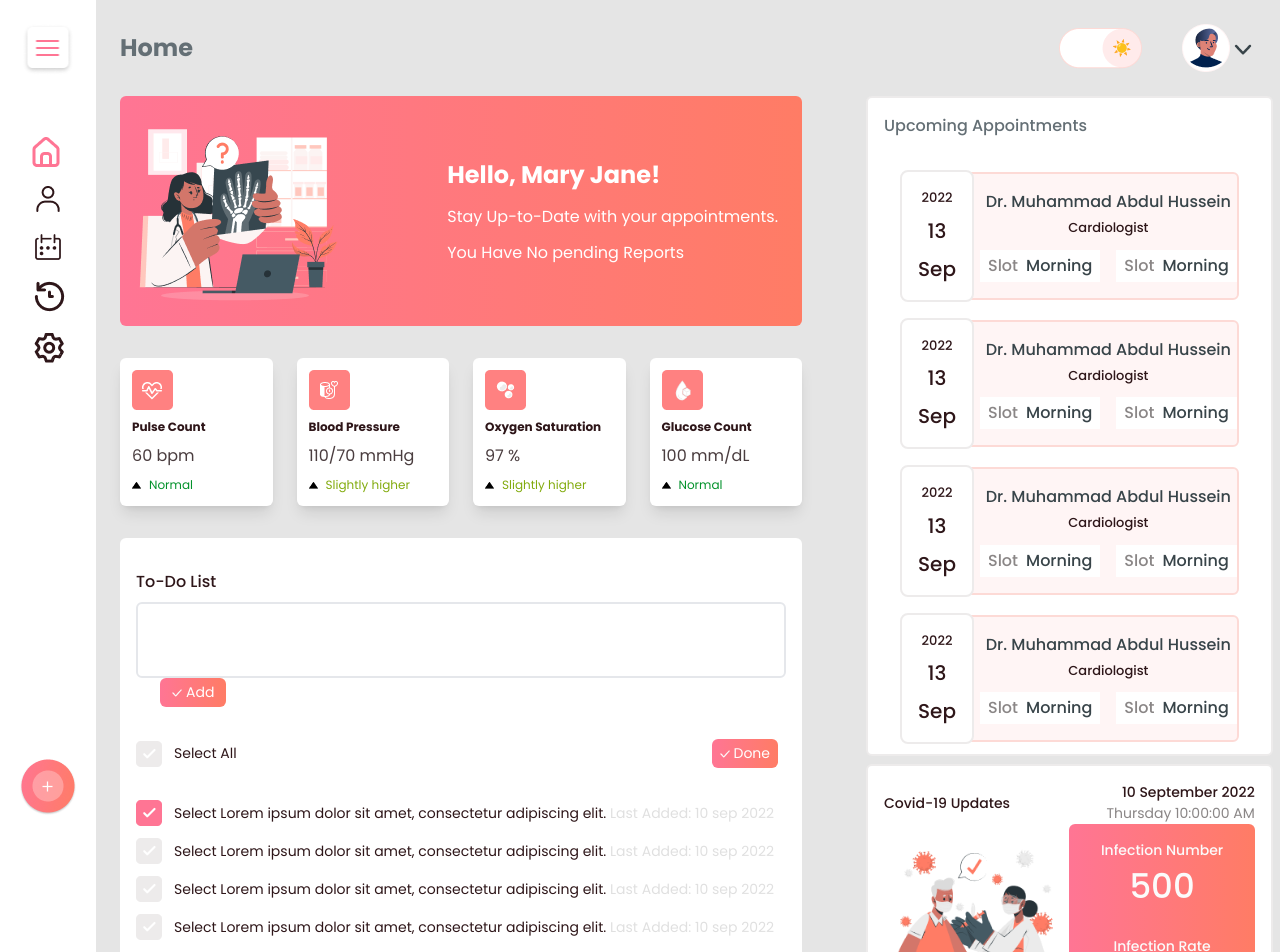
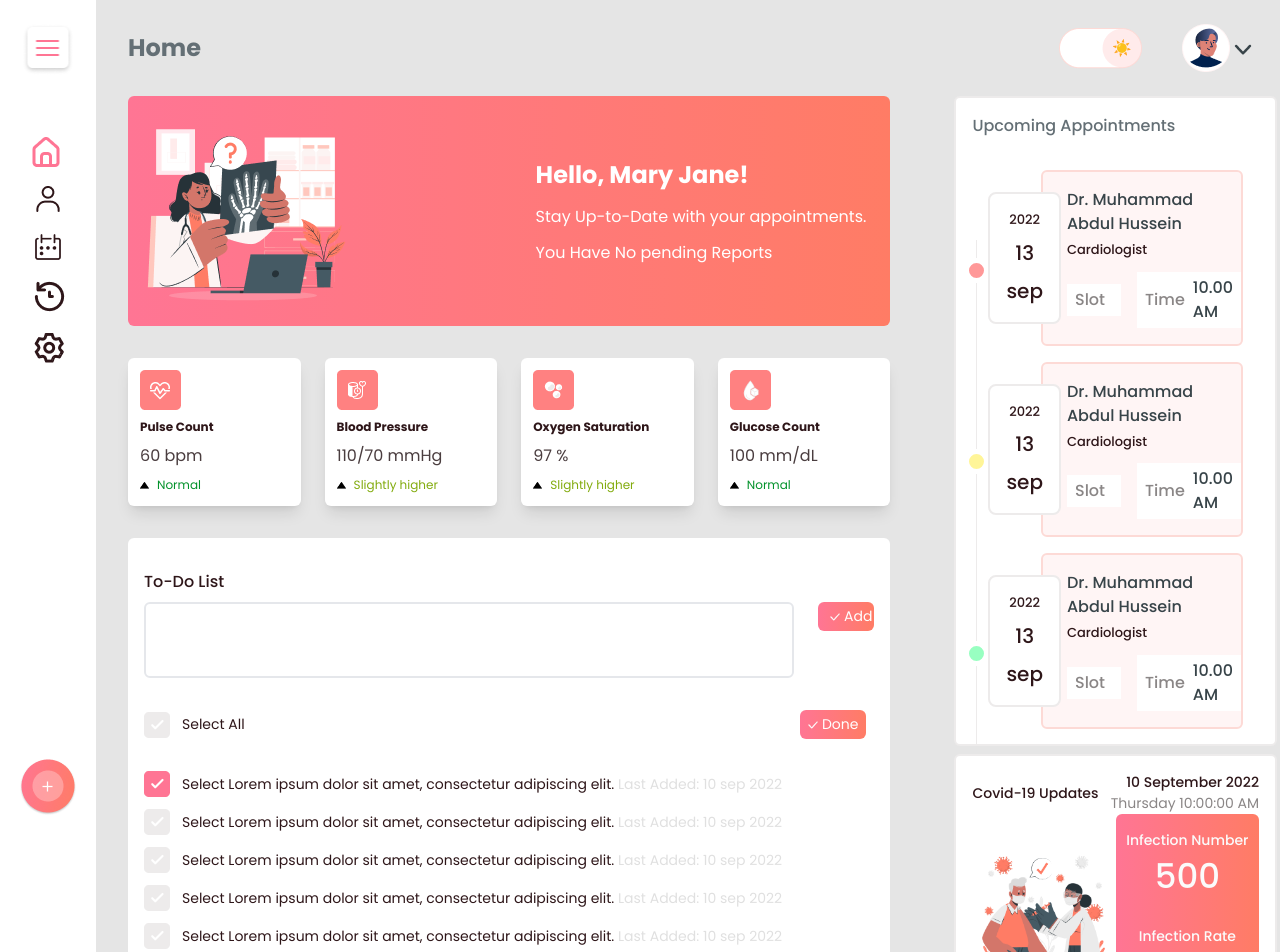
Before and after one commit to mallick-portfolio/corona-appoinment, a React (Create React App) app: page / in a window 1280 px wide. Shown: the top 952 px of the page. Built offline with nearby package versions, Linux system fonts and the light colour scheme.

Commit message:
added upcomming appoinments

```diff
--- a/src/App.css
+++ b/src/App.css
@@ -31,3 +31,34 @@
   -webkit-box-shadow: inset 0 0 6px rgba(0, 0, 0, 0.3);
   background-color: #ffffff;
 }
+.upcomming-item::after {
+  content: "";
+  left: 20px;
+  top: 70px;
+  position: absolute;
+  width: 1px;
+  height: calc(100% - 130px);
+  background-color: #EDEBEB;
+  z-index: 0;
+}
+
+/* .upcomming-list::before {
+  content: "";
+  position: absolute;
+  left: 0px;
+  top: 50%;
+  width: 10px;
+  height: 10px;
+  border-radius: 50%;
+  z-index: 100;
+} */
+/*
+.upcomming-list::after {
+  content: "";
+  position: absolute;
+  left: 0px;
+  top: calc(50% + 15px);
+  border-left: 2px;
+  width: 4px;
+  background-color: red;
+} */
--- a/src/Components/RightSideBar/CovidUpdate.jsx
+++ b/src/Components/RightSideBar/CovidUpdate.jsx
@@ -2,7 +2,7 @@ import React from "react";
 import sample2 from "../../assets/images/Svg_sample2.png";
 const CovidUpdate = () => {
   return (
-    <div className=" my-2 bg-white  px-4 py-5 pt-4 rounded-md border-[#EDEBEB] border-2">
+    <div className=" my-2 bg-white h-[300px] px-4 py-4 pt-4 rounded-md border-[#EDEBEB] border-2">
       <div className="flex justify-between items-center">
         <div>
           <h3 className="text-[#2E1619] font-medium text-[14px]">
@@ -20,9 +20,7 @@ const CovidUpdate = () => {
         <div className="w-1/2">
           <img src={sample2} alt="" />
         </div>
-        <div
-          className="bg-gradient-to-r from-hotPink to-orangePeach w-1/2 h-[190px] overflow-y-scroll text-center text-[#FBFBFB] font-medium rounded-md upcomming-appoinment"
-        >
+        <div className="bg-gradient-to-r from-hotPink to-orangePeach w-1/2 h-[190px] overflow-y-scroll text-center text-[#FBFBFB] font-medium rounded-md upcomming-appoinment">
           <div className="pt-4 pb-2">
             <h4 className="text-[14px]">Infection Number</h4>
             <h4 className="text-[34px]">500</h4>
--- a/src/Components/RightSideBar/RightSideBar.jsx
+++ b/src/Components/RightSideBar/RightSideBar.jsx
@@ -10,7 +10,7 @@ const RightSideBar = ({ show }) => {
   return (
     <div
       className={`smooth-transition bg-[#E5E5E5] min-h-screen px-6 text-white pb-12 ${
-        !show ? "ml-24" : "ml-64 pl-12"
+        !show ? "ml-24  pl-8" : "ml-64 pl-6"
       }`}
     >
       <TopBar show={show} />
--- a/src/Components/RightSideBar/TodoList.jsx
+++ b/src/Components/RightSideBar/TodoList.jsx
@@ -7,8 +7,7 @@ const TodoList = () => {
       <h1 className="text-secondary text-[16px] font-medium mb-2">
         To-Do List
       </h1>
-      <div className="
-      ">
+      <div className="flex justify-between">
         <div>
           <input
             type="text"
--- a/src/Components/RightSideBar/UpCommingEvent.jsx
+++ b/src/Components/RightSideBar/UpCommingEvent.jsx
@@ -2,214 +2,123 @@ import React from "react";
 
 const UpCommingEvent = () => {
   return (
-    <div className=" border-2 border-[#EDEBEB] bg-white  rounded-md px-4  pt-4">
-      <h1 className="text-primary text-[16px] font-medium mb-4">
+    <div className=" border-2 border-[#EDEBEB] bg-white  rounded-md pt-4">
+      <h1 className="text-primary text-[16px] pl-4 font-medium mb-4">
         Upcoming Appointments
       </h1>
-      <div className="h-[600px] overflow-y-scroll text-center text-[#FBFBFB] font-medium rounded-md upcomming-appoinment">
+      <div className="h-[590px] overflow-y-scroll text-center text-[#FBFBFB] font-medium rounded-md upcomming-appoinment">
+        <ul className="relative upcomming-item px-4">
+          {appoinments.map((appoinment) => (
+            <li key={appoinment.id} className="relative upcomming-list">
+              <div
+                className={`absolute w-[25px] z-50 h-[25px] ${appoinment.color} rounded-full -left-2 top-1/2 border-[5px] border-white`}
+              ></div>
               <div className="flex items-center  rounded-lg mx-4 my-4">
                 <div className="bg-white p-4 rounded-lg z-50 border-[#EDEBEB] border-2">
-            <h5 className="text-secondary text-[13px]">2022</h5>
-            <h4 className="text-secondary py-2 text-[20px]">13</h4>
-            <h3 className="text-secondary text-[20px]">Sep</h3>
+                  <h5 className="text-secondary text-[13px]">
+                    {appoinment.year}
+                  </h5>
+                  <h4 className="text-secondary py-2 text-[20px]">
+                    {appoinment.date}
+                  </h4>
+                  <h3 className="text-secondary text-[20px]">
+                    {appoinment.month}
+                  </h3>
                 </div>
-          <div className="rounded-md border-2 border-[#FDDAD6] py-4 -ml-5 pl-6 z-0 w-full bg-[#FFF5F5]">
+                <div className="rounded-md border-2 border-[#FDDAD6] py-4 -ml-5 pl-6 z-0 w-full bg-[#FFF5F5] text-left">
                   <h3 className="text-[#384449] font-medium text-[16px]">
-              Dr. Muhammad Abdul Hussein
+                    {appoinment.doctor}
                   </h3>
                   <h4 className="text-secondary text-[13px] pt-1 pb-3">
-              Cardiologist
+                    {appoinment.specialist}
                   </h4>
                   <div className="flex items-center gap-4">
                     <div className="flex gap-2 items-center bg-white font-medium  py-1 px-2">
                       <span className="text-accent">Slot</span>
-                <span className="text-[#384449]">Morning</span>
+                      <span className="text-[#384449]">{appoinment.Slot}</span>
                     </div>
                     <div className="flex gap-2 items-center bg-white font-medium  py-1 px-2">
-                <span className="text-accent">Slot</span>
-                <span className="text-[#384449]">Morning</span>
+                      <span className="text-accent">Time</span>
+                      <span className="text-[#384449]">{appoinment.time}</span>
                     </div>
                   </div>
                 </div>
               </div>
-        <div className="flex items-center  rounded-lg mx-4 my-4">
-          <div className="bg-white p-4 rounded-lg z-50 border-[#EDEBEB] border-2">
-            <h5 className="text-secondary text-[13px]">2022</h5>
-            <h4 className="text-secondary py-2 text-[20px]">13</h4>
-            <h3 className="text-secondary text-[20px]">Sep</h3>
-          </div>
-          <div className="rounded-md border-2 border-[#FDDAD6] py-4 -ml-5 pl-6 z-0 w-full bg-[#FFF5F5]">
-            <h3 className="text-[#384449] font-medium text-[16px]">
-              Dr. Muhammad Abdul Hussein
-            </h3>
-            <h4 className="text-secondary text-[13px] pt-1 pb-3">
-              Cardiologist
-            </h4>
-            <div className="flex items-center gap-4">
-              <div className="flex gap-2 items-center bg-white font-medium  py-1 px-2">
-                <span className="text-accent">Slot</span>
-                <span className="text-[#384449]">Morning</span>
-              </div>
-              <div className="flex gap-2 items-center bg-white font-medium  py-1 px-2">
-                <span className="text-accent">Slot</span>
-                <span className="text-[#384449]">Morning</span>
-              </div>
-            </div>
-          </div>
-        </div>
-        <div className="flex items-center  rounded-lg mx-4 my-4">
-          <div className="bg-white p-4 rounded-lg z-50 border-[#EDEBEB] border-2">
-            <h5 className="text-secondary text-[13px]">2022</h5>
-            <h4 className="text-secondary py-2 text-[20px]">13</h4>
-            <h3 className="text-secondary text-[20px]">Sep</h3>
-          </div>
-          <div className="rounded-md border-2 border-[#FDDAD6] py-4 -ml-5 pl-6 z-0 w-full bg-[#FFF5F5]">
-            <h3 className="text-[#384449] font-medium text-[16px]">
-              Dr. Muhammad Abdul Hussein
-            </h3>
-            <h4 className="text-secondary text-[13px] pt-1 pb-3">
-              Cardiologist
-            </h4>
-            <div className="flex items-center gap-4">
-              <div className="flex gap-2 items-center bg-white font-medium  py-1 px-2">
-                <span className="text-accent">Slot</span>
-                <span className="text-[#384449]">Morning</span>
-              </div>
-              <div className="flex gap-2 items-center bg-white font-medium  py-1 px-2">
-                <span className="text-accent">Slot</span>
-                <span className="text-[#384449]">Morning</span>
-              </div>
-            </div>
-          </div>
-        </div>
-        <div className="flex items-center  rounded-lg mx-4 my-4">
-          <div className="bg-white p-4 rounded-lg z-50 border-[#EDEBEB] border-2">
-            <h5 className="text-secondary text-[13px]">2022</h5>
-            <h4 className="text-secondary py-2 text-[20px]">13</h4>
-            <h3 className="text-secondary text-[20px]">Sep</h3>
-          </div>
-          <div className="rounded-md border-2 border-[#FDDAD6] py-4 -ml-5 pl-6 z-0 w-full bg-[#FFF5F5]">
-            <h3 className="text-[#384449] font-medium text-[16px]">
-              Dr. Muhammad Abdul Hussein
-            </h3>
-            <h4 className="text-secondary text-[13px] pt-1 pb-3">
-              Cardiologist
-            </h4>
-            <div className="flex items-center gap-4">
-              <div className="flex gap-2 items-center bg-white font-medium  py-1 px-2">
-                <span className="text-accent">Slot</span>
-                <span className="text-[#384449]">Morning</span>
-              </div>
-              <div className="flex gap-2 items-center bg-white font-medium  py-1 px-2">
-                <span className="text-accent">Slot</span>
-                <span className="text-[#384449]">Morning</span>
-              </div>
-            </div>
-          </div>
-        </div>
-        <div className="flex items-center  rounded-lg mx-4 my-4">
-          <div className="bg-white p-4 rounded-lg z-50 border-[#EDEBEB] border-2">
-            <h5 className="text-secondary text-[13px]">2022</h5>
-            <h4 className="text-secondary py-2 text-[20px]">13</h4>
-            <h3 className="text-secondary text-[20px]">Sep</h3>
-          </div>
-          <div className="rounded-md border-2 border-[#FDDAD6] py-4 -ml-5 pl-6 z-0 w-full bg-[#FFF5F5]">
-            <h3 className="text-[#384449] font-medium text-[16px]">
-              Dr. Muhammad Abdul Hussein
-            </h3>
-            <h4 className="text-secondary text-[13px] pt-1 pb-3">
-              Cardiologist
-            </h4>
-            <div className="flex items-center gap-4">
-              <div className="flex gap-2 items-center bg-white font-medium  py-1 px-2">
-                <span className="text-accent">Slot</span>
-                <span className="text-[#384449]">Morning</span>
-              </div>
-              <div className="flex gap-2 items-center bg-white font-medium  py-1 px-2">
-                <span className="text-accent">Slot</span>
-                <span className="text-[#384449]">Morning</span>
-              </div>
-            </div>
-          </div>
-        </div>
-        <div className="flex items-center  rounded-lg mx-4 my-4">
-          <div className="bg-white p-4 rounded-lg z-50 border-[#EDEBEB] border-2">
-            <h5 className="text-secondary text-[13px]">2022</h5>
-            <h4 className="text-secondary py-2 text-[20px]">13</h4>
-            <h3 className="text-secondary text-[20px]">Sep</h3>
-          </div>
-          <div className="rounded-md border-2 border-[#FDDAD6] py-4 -ml-5 pl-6 z-0 w-full bg-[#FFF5F5]">
-            <h3 className="text-[#384449] font-medium text-[16px]">
-              Dr. Muhammad Abdul Hussein
-            </h3>
-            <h4 className="text-secondary text-[13px] pt-1 pb-3">
-              Cardiologist
-            </h4>
-            <div className="flex items-center gap-4">
-              <div className="flex gap-2 items-center bg-white font-medium  py-1 px-2">
-                <span className="text-accent">Slot</span>
-                <span className="text-[#384449]">Morning</span>
-              </div>
-              <div className="flex gap-2 items-center bg-white font-medium  py-1 px-2">
-                <span className="text-accent">Slot</span>
-                <span className="text-[#384449]">Morning</span>
-              </div>
-            </div>
-          </div>
-        </div>
-        <div className="flex items-center  rounded-lg mx-4 my-4">
-          <div className="bg-white p-4 rounded-lg z-50 border-[#EDEBEB] border-2">
-            <h5 className="text-secondary text-[13px]">2022</h5>
-            <h4 className="text-secondary py-2 text-[20px]">13</h4>
-            <h3 className="text-secondary text-[20px]">Sep</h3>
-          </div>
-          <div className="rounded-md border-2 border-[#FDDAD6] py-4 -ml-5 pl-6 z-0 w-full bg-[#FFF5F5]">
-            <h3 className="text-[#384449] font-medium text-[16px]">
-              Dr. Muhammad Abdul Hussein
-            </h3>
-            <h4 className="text-secondary text-[13px] pt-1 pb-3">
-              Cardiologist
-            </h4>
-            <div className="flex items-center gap-4">
-              <div className="flex gap-2 items-center bg-white font-medium  py-1 px-2">
-                <span className="text-accent">Slot</span>
-                <span className="text-[#384449]">Morning</span>
-              </div>
-              <div className="flex gap-2 items-center bg-white font-medium  py-1 px-2">
-                <span className="text-accent">Slot</span>
-                <span className="text-[#384449]">Morning</span>
-              </div>
-            </div>
-          </div>
-        </div>
-        <div className="flex items-center  rounded-lg mx-4 my-4">
-          <div className="bg-white p-4 rounded-lg z-50 border-[#EDEBEB] border-2">
-            <h5 className="text-secondary text-[13px]">2022</h5>
-            <h4 className="text-secondary py-2 text-[20px]">13</h4>
-            <h3 className="text-secondary text-[20px]">Sep</h3>
-          </div>
-          <div className="rounded-md border-2 border-[#FDDAD6] py-4 -ml-5 pl-6 z-0 w-full bg-[#FFF5F5]">
-            <h3 className="text-[#384449] font-medium text-[16px]">
-              Dr. Muhammad Abdul Hussein
-            </h3>
-            <h4 className="text-secondary text-[13px] pt-1 pb-3">
-              Cardiologist
-            </h4>
-            <div className="flex items-center gap-4">
-              <div className="flex gap-2 items-center bg-white font-medium  py-1 px-2">
-                <span className="text-accent">Slot</span>
-                <span className="text-[#384449]">Morning</span>
-              </div>
-              <div className="flex gap-2 items-center bg-white font-medium  py-1 px-2">
-                <span className="text-accent">Slot</span>
-                <span className="text-[#384449]">Morning</span>
-              </div>
-            </div>
-          </div>
-        </div>
+            </li>
+          ))}
+        </ul>
       </div>
     </div>
   );
 };
 
+const appoinments = [
+  {
+    id: 1,
+    year: 2022,
+    month: "sep",
+    date: 13,
+    doctor: "Dr. Muhammad Abdul Hussein",
+    specialist: "Cardiologist",
+    slot: "Morning",
+    time: "10.00 AM",
+    color: "bg-[#FF9898]",
+  },
+  {
+    id: 2,
+    year: 2022,
+    month: "sep",
+    date: 13,
+    doctor: "Dr. Muhammad Abdul Hussein",
+    specialist: "Cardiologist",
+    slot: "Morning",
+    time: "10.00 AM",
+    color: "bg-[#FFF598]",
+  },
+  {
+    id: 3,
+    year: 2022,
+    month: "sep",
+    date: 13,
+    doctor: "Dr. Muhammad Abdul Hussein",
+    specialist: "Cardiologist",
+    slot: "Morning",
+    time: "10.00 AM",
+    color: "bg-[#98FFC1]",
+  },
+  {
+    id: 4,
+    year: 2022,
+    month: "sep",
+    date: 13,
+    doctor: "Dr. Muhammad Abdul Hussein",
+    specialist: "Cardiologist",
+    slot: "Morning",
+    time: "10.00 AM",
+    color: "bg-[#FF9898]",
+  },
+  {
+    id: 5,
+    year: 2022,
+    month: "sep",
+    date: 13,
+    doctor: "Dr. Muhammad Abdul Hussein",
+    specialist: "Cardiologist",
+    slot: "Morning",
+    time: "10.00 AM",
+    color: "bg-[#FFF598]",
+  },
+  {
+    id: 6,
+    year: 2022,
+    month: "sep",
+    date: 13,
+    doctor: "Dr. Muhammad Abdul Hussein",
+    specialist: "Cardiologist",
+    slot: "Morning",
+    time: "10.00 AM",
+    color: "bg-[#98FFC1]",
+  },
+];
+
 export default UpCommingEvent;
--- a/tailwind.config.js
+++ b/tailwind.config.js
@@ -1,8 +1,22 @@
 module.exports = {
   content: ["./src/**/*.{js,jsx,ts,tsx}"],
   theme: {
+    screens: {
+      'sm': '390px',
+      // => @media (min-width: 390px) { ... }
+
+      'md': '834px',
+      // => @media (min-width: 834px) { ... }
+
+      'lg': '1512px',
+     // => @media (min-width: 1512px) { ... }
+    },
     extend: {
       colors: {
+        primary: "#646F75",
+        secondary: "#2E1619",
+        accent: "#8A8686",
+        neutral: "#E0E0E0",
         mygreen: "#03922B",
         hotPink: "#FF7594",
         orangePeach: "#FF7C65",
@@ -10,19 +24,19 @@ module.exports = {
     },
   },
   plugins: [require("daisyui")],
-  daisyui: {
-    themes: [
-      {
-        mytheme: {
-          primary: "#646F75",
-          secondary: "#2E1619",
-          accent: "#8A8686",
-          neutral: "#E0E0E0",
-          "base-100": "#ffffff",
-        },
-      },
-      "dark",
-      "cupcake",
-    ],
-  },
+  // daisyui: {
+  //   themes: [
+  //     {
+  //       mytheme: {
+  //         primary: "#646F75",
+  //         secondary: "#2E1619",
+  //         accent: "#8A8686",
+  //         neutral: "#E0E0E0",
+  //         "base-100": "#ffffff",
+  //       },
+  //     },
+  //     "dark",
+  //     "cupcake",
+  //   ],
+  // },
 };
```
Lines whose indentation alone changed are shown as unchanged.
